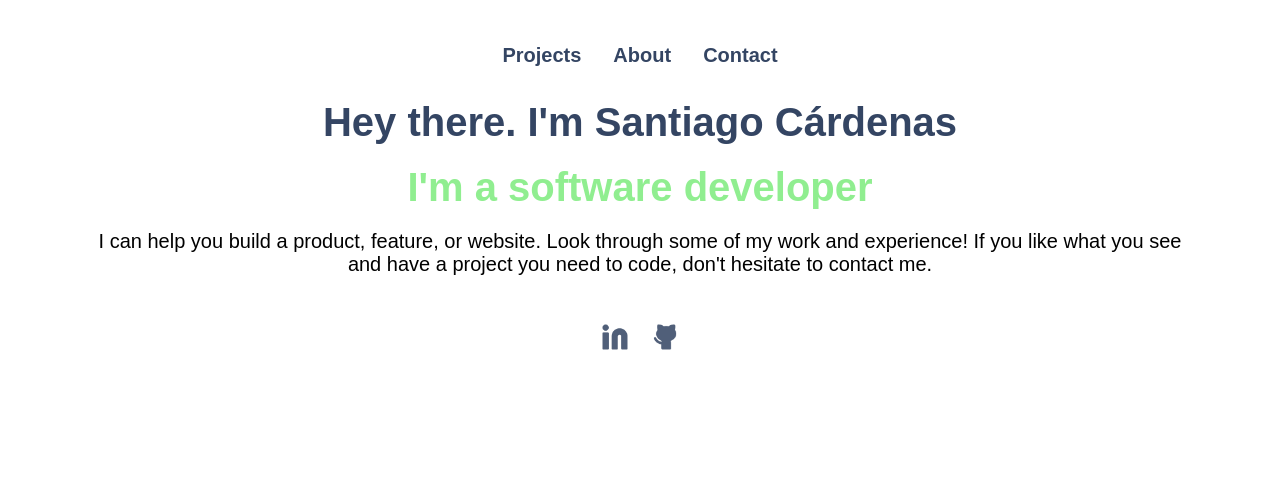
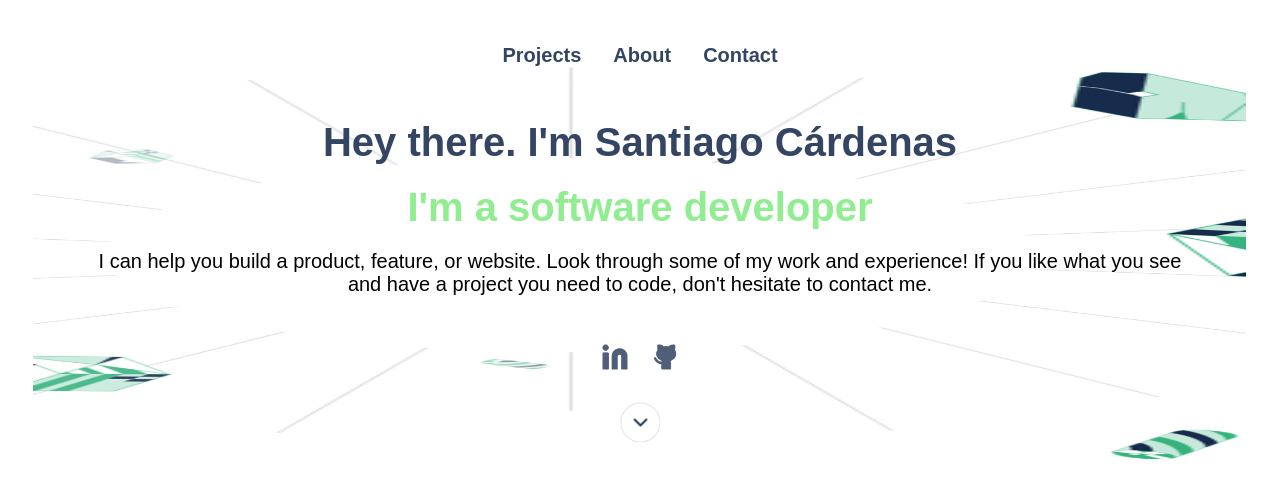
Before and after one commit to Santiago220991/Portfolio_React, a React (Vite) app: page / in a window 1280 px wide. Shown: the top 498 px of the page. Built offline with nearby package versions, Linux system fonts and the light colour scheme.

Commit message:
Add background image to the inntroduction section

```diff
--- /dev/null
+++ b/src/components/Icon.tsx
@@ -0,0 +1,21 @@
+import React from "react";
+import styled from "styled-components";
+
+const IconWrapper = styled.img<{ $width: number; $height: number }>`
+  width: ${({ $width }) => `${$width}px`};
+  height: ${({ $height }) => `${$height}px`};
+`;
+
+const Icon = ({
+  src,
+  width,
+  height,
+}: {
+  src: string;
+  width: number;
+  height: number;
+}) => {
+  return <IconWrapper src={src} $width={width} $height={height} />;
+};
+
+export default Icon;
--- a/src/components/Introduction.tsx
+++ b/src/components/Introduction.tsx
@@ -1,12 +1,20 @@
 import React from "react";
 import styled from "styled-components";
 import MediaIcons from "./MediaIcons";
+import Icon from "./Icon";
+import DownArrow from '../../src/assets/down_arrow_img.png'
 
 const IntroductionContainer = styled.section`
+
   font-family: Arial, Helvetica, sans-serif;
   display: flex;
   flex-direction: column;
   align-items: center;
+  background-image: url("../../src/assets/header_img.png");
+  background-repeat: no-repeat;
+  background-size: 100% 100%;
+  padding-bottom: 20px;
+  padding-top: 20px;
 `;
 
 const Title = styled.h1`
@@ -44,6 +52,7 @@ const Introduction = () => {
         you need to code, don&apos;t hesitate to contact me.
       </Paragraph>
       <MediaIcons />
+      <Icon src={DownArrow} width={40} height={40} />
     </IntroductionContainer>
   );
 };
--- a/src/components/MediaIcons.tsx
+++ b/src/components/MediaIcons.tsx
@@ -2,6 +2,7 @@ import React from "react";
 import linkedInImage from "../../src/assets/linkedin_img.png";
 import githubImage from "../../src/assets/github_img.png";
 import styled from "styled-components";
+import Icon from "./Icon";
 
 const IconsContainer = styled.ul`
   display: flex;
@@ -13,19 +14,15 @@ const IconWrapper = styled.li`
   list-style: none;
 `;
 
-const ImageIcon = styled.img`
-  width: 50px;
-  height: 50px;
-`;
 
 const MediaIcons = () => {
   return (
     <IconsContainer>
       <IconWrapper>
-        <ImageIcon src={linkedInImage} />
+        <Icon src={linkedInImage} width={50} height={50} />
       </IconWrapper>
       <IconWrapper>
-        <ImageIcon src={githubImage} />
+        <Icon src={githubImage} width={50} height={50} />
       </IconWrapper>
     </IconsContainer>
   );
--- a/src/components/header.tsx
+++ b/src/components/header.tsx
@@ -2,6 +2,7 @@ import React, { useEffect, useState } from "react";
 import styled from "styled-components";
 import menuImage from "../../src/assets/menu_img.png";
 import quitImage from "../../src/assets/quit_img.png";
+import Icon from "./Icon";
 
 const HeaderContainer = styled.header<{ $isMobile?: boolean }>`
   display: flex;
@@ -22,11 +23,6 @@ const MenuButton = styled.button`
   border: none;
   background-color: white;
   align-self: flex-end;
-`;
-
-const Icon = styled.img`
-  width: 50px;
-  height: 50px;
 `;
 
 const DropMenu = styled.div`
@@ -75,12 +71,12 @@ const Header = () => {
         <>
           <MenuOption>Welcome</MenuOption>
           <MenuButton onClick={() => setIsOpen(true)}>
-            <Icon src={menuImage} />
+            <Icon src={menuImage} width={50} height={50} />
           </MenuButton>
           {isOpen && (
             <DropMenu>
               <MenuButton onClick={()=>setIsOpen(false)}>
-                <Icon src={quitImage} />
+                <Icon src={quitImage} width={50} height={50} />
               </MenuButton>
               <Menu isOpen={isOpen} />
             </DropMenu>
```
Also changed, not shown: src/assets/down_arrow_img.png (added), src/assets/header_img.png (added).
